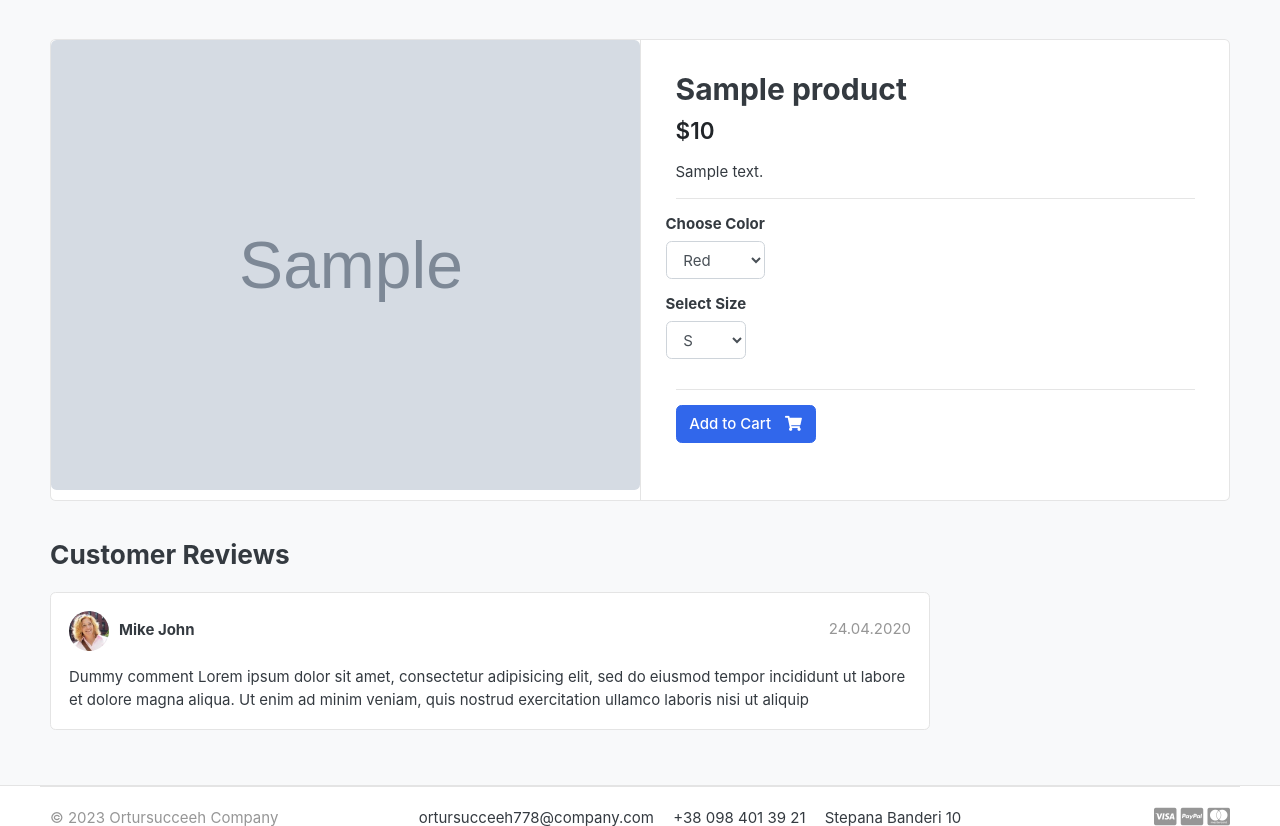
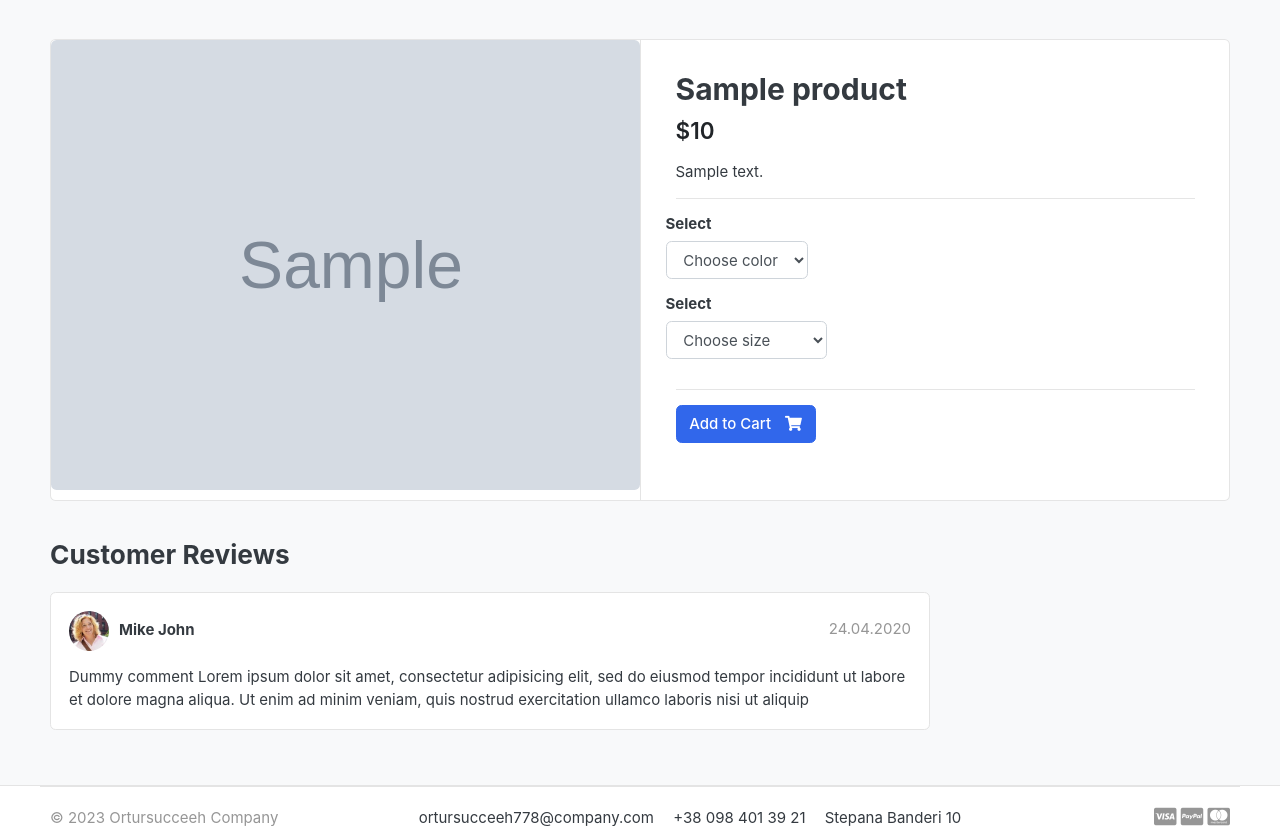
Before and after one commit to ortursucceeh/django-Ecommerce-site, a Django app: template templates/store/product_detail.html in a window 1280 px wide. Shown: the part 119-945 px from the top of the page. Run offline with Django 4.2, Linux system fonts and the light colour scheme; the template is opened without the code that fills it: most values are stand-ins (such as "Sample title", 1, 10 or a date in 2020); grey boxes marked "Sample" are stand-in pictures; some libraries are stand-ins or nearby versions; some web fonts are replaced.

Commit message:
changed the select variation style, and make it dinamically displayed

```diff
--- a/store/admin.py
+++ b/store/admin.py
@@ -8,9 +8,9 @@ class ProductAdmin(admin.ModelAdmin):
 
 
 class VariationAdmin(admin.ModelAdmin):
-    list_display = ("product", "variation_category", "variation_value", "is_active")
+    list_display = ("product", "category", "value", "is_active")
     list_editable = ("is_active",)
-    list_filter = ("product", "variation_category", "variation_value")
+    list_filter = ("product", "category", "value")
 
 admin.site.register(Product, ProductAdmin)
 admin.site.register(Variation, VariationAdmin)
--- a/templates/store/product_detail.html
+++ b/templates/store/product_detail.html
@@ -15,7 +15,8 @@
             </aside>
             <main class="col-md-6 border-left">
 
-            <form action="{% url 'add_cart' product.id %}" method="GET">
+            <form action="{% url 'add_cart' product.id %}" method="POST">
+              {% csrf_token %}
               <article class="content-body">
 
               <h2 class="title">{{ product.name }}</h2>
@@ -30,23 +31,23 @@
               <hr>
                 <div class="row">
                     <div class="item-option-select">
-                        <h6>Choose Color</h6>
-                        <select name="color" class="form-control">
-                          <option value="red">Red</option>
-                          <option value="yellow">Yellow</option>
-                          <option value="red">Red</option>
-                          <option value="red">Red</option>
+                        <h6>Select</h6>
+                        <select name="color" class="form-control" required>
+                          <option value="" disabled selected>Choose color</option>
+                          {% for variation in product.variation_set.colors %}
+                            <option value="{{ variation.value | lower }}">{{ variation.value | capfirst }}</option>
+                          {% endfor %}
                         </select>
                     </div>
                 </div> <!-- row.// -->
                 <div class="row">
                     <div class="item-option-select">
-                        <h6>Select Size</h6>
-                        <select name="size" class="form-control">
-                          <option value="s">S</option>
-                          <option value="m">M</option>
-                          <option value="l">L</option>
-                          <option value="xl">XL</option>
+                        <h6>Select</h6>
+                        <select name="color" class="form-control" required>
+                          <option value="" disabled selected>Choose size</option>
+                          {% for variation in product.variation_set.sizes %} <!-- gets from the VariationManager methods-->
+                            <option value="{{ variation.value | lower }}">{{ variation.value | upper }}</option>
+                          {% endfor %}
                         </select>
                     </div>
                 </div> <!-- row.// -->
```
Also changed, not shown: store/models.py (+13 -2 lines), store/migrations/0003_rename_variation_category_variation_category_and_more.py (added).
